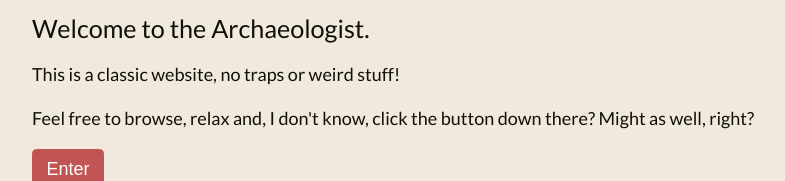
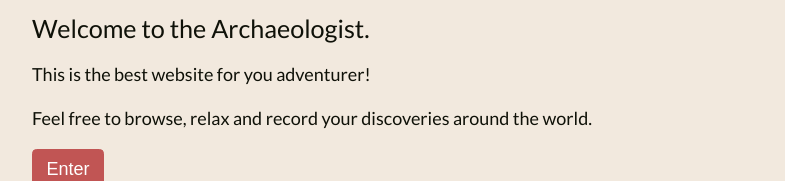
Before and after one commit to AlexsandroSA/archaeologist-client, a React (Create React App) app: page / in a window 1280 px wide. Shown: the part 145-326 px from the top of the page, without its empty margins (216-1001 px from the left). Built offline with nearby package versions, Linux system fonts and the light colour scheme.

Commit message:
feat(app): Update text intro

```diff
--- a/src/pages/Login/index.js
+++ b/src/pages/Login/index.js
@@ -15,8 +15,8 @@ const LoginPage = ({ history }) => {
         <PublicTemplate>
             <h1>Hello!</h1>
             <h2>Welcome to the Archaeologist.</h2>
-            <p>This is a classic website, no traps or weird stuff!</p>
-            <p>Feel free to browse, relax and, I don't know, click the button down there? Might as well, right?</p>
+            <p>This is the best website for you adventurer!</p>
+            <p>Feel free to browse, relax and record your discoveries around the world.</p>
             <Button onClick={handleClick}>Enter</Button>
         </PublicTemplate>
     );
```
